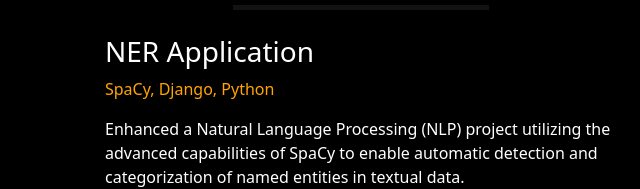
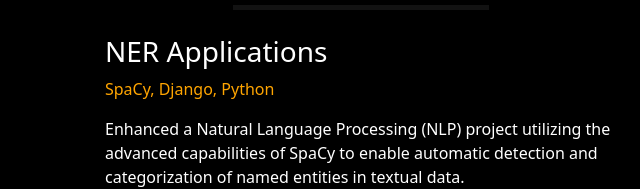
Before and after one commit to rahimmk2/Portfolio, a plain HTML site: page projectsPage/project.html in a window 1280 px wide. Shown: the part 197-386 px from the top of the page, 279-919 px from the left. Drawn offline with nearby package versions, Linux system fonts and the light colour scheme.

Commit message:
Update project.html

```diff
--- a/projectsPage/project.html
+++ b/projectsPage/project.html
@@ -55,7 +55,7 @@
     <hr style="height: 5px" />
 
     <div class="project1">
-      <h3>NER Application</h3>
+      <h3>NER Applications</h3>
       <p class="tags">SpaCy, Django, Python</p>
       <p class="description">
       Enhanced a Natural Language Processing (NLP) project utilizing the advanced capabilities of SpaCy to enable automatic detection and categorization of named entities in textual data.
```
